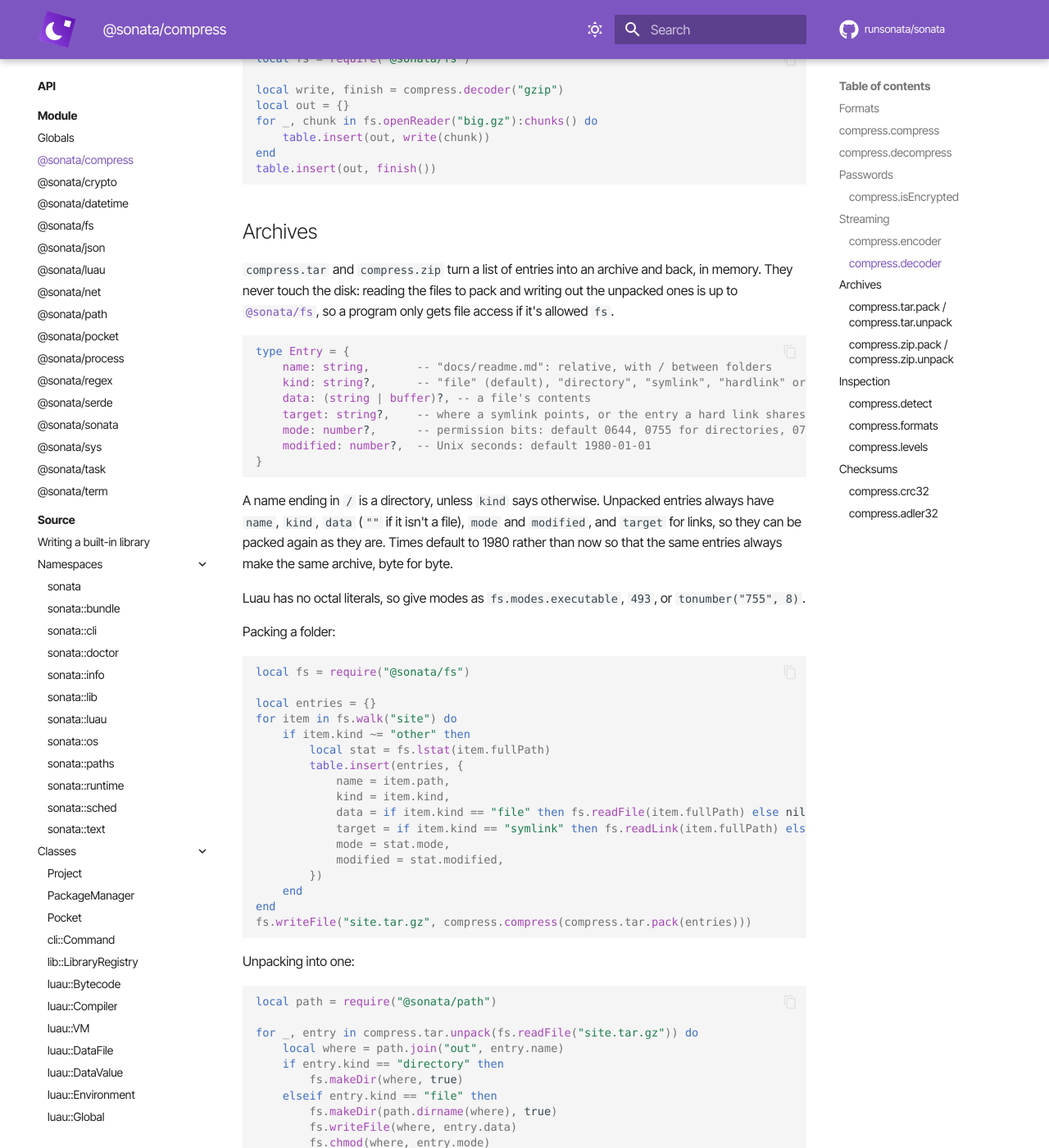
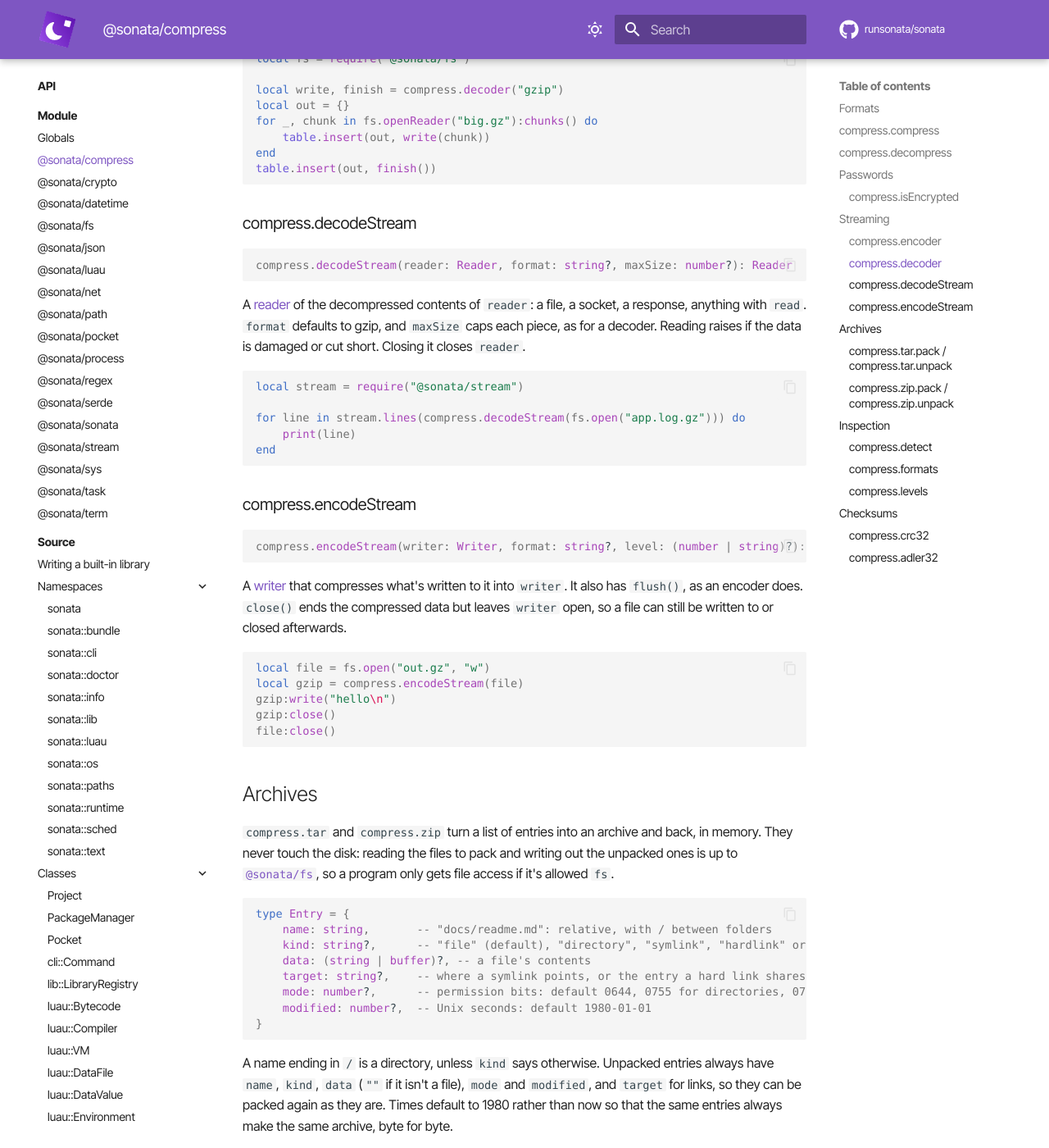
Before and after one commit to runsonata/docs, an MkDocs documentation site: the page built from docs/api/module/compress.md, in a window 1280 px wide and 1400 px high, scrolled down 3017 px. Shown: the whole window at 82% size. Built offline with MkDocs 1.6.1 and Material for MkDocs 9.7.7, drawn with Linux system fonts in a browser that asks for light colours; some web fonts are replaced; comment, search, counter and statistics services are not loaded.

Commit message:
Document @sonata/stream, compress streams and socket read/write

````diff
--- a/docs/api/module/compress.md
+++ b/docs/api/module/compress.md
@@ -133,6 +133,43 @@ for _, chunk in fs.openReader("big.gz"):chunks() do
     table.insert(out, write(chunk))
 end
 table.insert(out, finish())
+```
+
+### compress.decodeStream
+
+```luau
+compress.decodeStream(reader: Reader, format: string?, maxSize: number?): Reader
+```
+
+A [reader](stream.md#readers-and-writers) of the decompressed contents of `reader`: a file, a
+socket, a response, anything with `read`. `format` defaults to gzip, and `maxSize` caps each
+piece, as for a decoder. Reading raises if the data is damaged or cut short. Closing it closes
+`reader`.
+
+```luau
+local stream = require("@sonata/stream")
+
+for line in stream.lines(compress.decodeStream(fs.open("app.log.gz"))) do
+    print(line)
+end
+```
+
+### compress.encodeStream
+
+```luau
+compress.encodeStream(writer: Writer, format: string?, level: (number | string)?): Writer
+```
+
+A [writer](stream.md#readers-and-writers) that compresses what's written to it into `writer`.
+It also has `flush()`, as an encoder does. `close()` ends the compressed data but leaves
+`writer` open, so a file can still be written to or closed afterwards.
+
+```luau
+local file = fs.open("out.gz", "w")
+local gzip = compress.encodeStream(file)
+gzip:write("hello\n")
+gzip:close()
+file:close()
 ```
 
 ## Archives
--- a/mkdocs.yml
+++ b/mkdocs.yml
@@ -105,6 +105,7 @@ nav:
             - "@sonata/regex": api/module/regex.md
             - "@sonata/serde": api/module/serde.md
             - "@sonata/sonata": api/module/sonata.md
+            - "@sonata/stream": api/module/stream.md
             - "@sonata/sys": api/module/sys.md
             - "@sonata/task": api/module/task.md
             - "@sonata/term": api/module/term.md
````
Also changed, not shown: docs/api/module/index.md (+1 -0 lines), docs/api/module/net.md (+11 -6 lines), docs/api/module/stream.md (added, +150 -0 lines).
